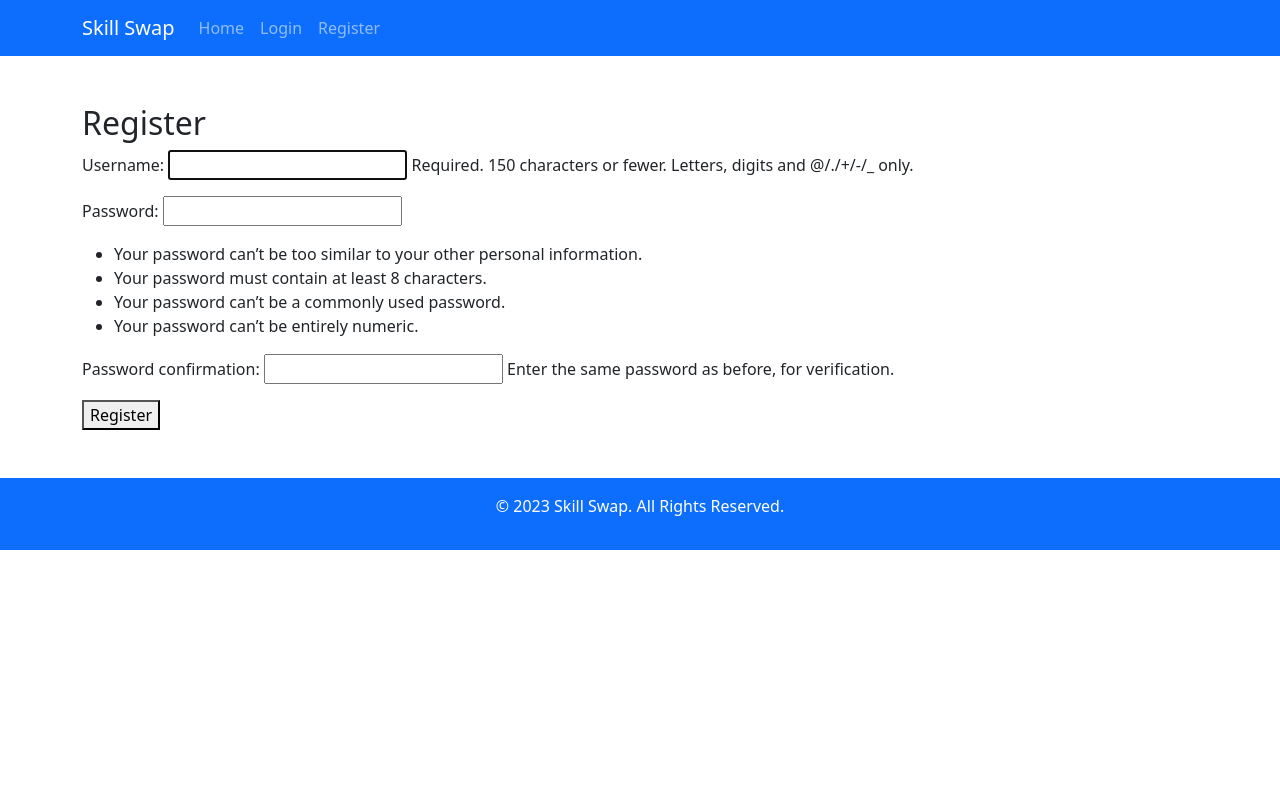
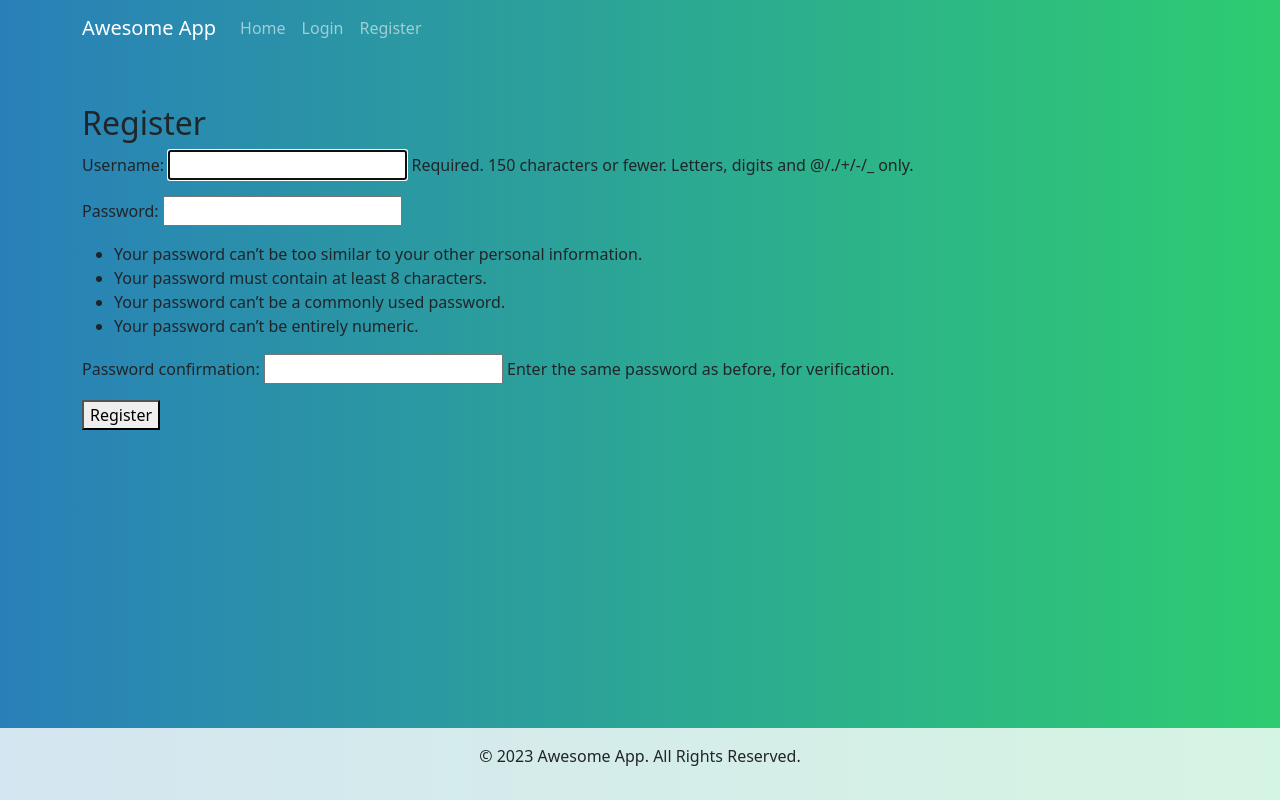
Before and after one commit to mhridoy/Skill-Swap, a Django app: page /accounts/register/ in a window 1280 px wide. Run offline with Django 4.2, Linux system fonts and the light colour scheme.

Commit message:
Update base.html

```diff
--- a/skillswap/templates/base.html
+++ b/skillswap/templates/base.html
@@ -3,19 +3,39 @@
 <head>
     <meta charset="UTF-8">
     <meta name="viewport" content="width=device-width, initial-scale=1, shrink-to-fit=no">
-    <title># Skill Swap #</title>
+    <title>Awesome App</title>
 
     <!-- Bootstrap CSS -->
     <link href="https://cdn.jsdelivr.net/npm/bootstrap@5.3.0-alpha1/dist/css/bootstrap.min.css" rel="stylesheet" integrity="sha384-KyZXEAg3QhqLMpG8r+Knujsl5/1zMRzvz0/9U6hcyR1jptU4gD5lo2KwITvB5C7C" crossorigin="anonymous">
 
     <!-- Custom CSS -->
-    <link rel="stylesheet" href="#">
+    <style>
+        body {
+            background: linear-gradient(90deg, rgba(41,128,185,1) 0%, rgba(46,204,113,1) 100%);
+            min-height: 100vh;
+            display: flex;
+            flex-direction: column;
+        }
+
+        main {
+            flex-grow: 1;
+        }
+
+        .navbar {
+            border-radius: 0;
+        }
+
+        footer {
+            background-color: rgba(255, 255, 255, 0.8);
+            padding: 1rem 0;
+        }
+    </style>
 </head>
 <body>
     <!-- Navigation -->
-    <nav class="navbar navbar-expand-lg navbar-dark bg-primary">
+    <nav class="navbar navbar-expand-lg navbar-dark">
         <div class="container">
-            <a class="navbar-brand" href="#">Skill Swap</a>
+            <a class="navbar-brand" href="#">Awesome App</a>
             <button class="navbar-toggler" type="button" data-bs-toggle="collapse" data-bs-target="#navbarNav" aria-controls="navbarNav" aria-expanded="false" aria-label="Toggle navigation">
                 <span class="navbar-toggler-icon"></span>
             </button>
@@ -48,8 +68,8 @@
     </main>
 
     <!-- Footer -->
-    <footer class="bg-primary text-white text-center py-3 mt-5">
-        <p>&copy; 2023 Skill Swap. All Rights Reserved.</p>
+    <footer class="text-center">
+        <p>&copy; 2023 Awesome App. All Rights Reserved.</p>
     </footer>
 
     <!-- jQuery and Bootstrap Bundle (includes Popper) -->
```
